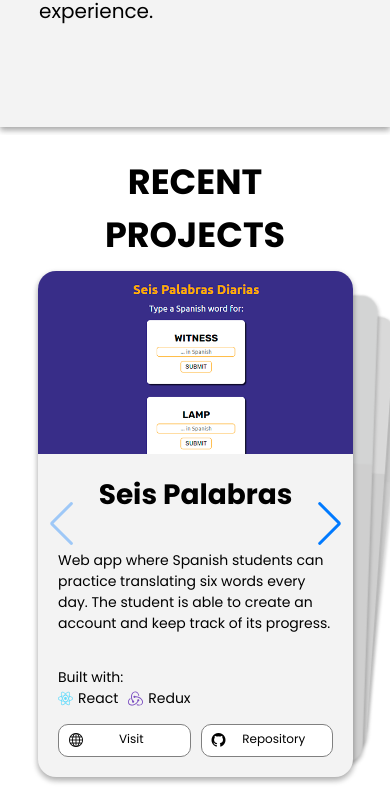
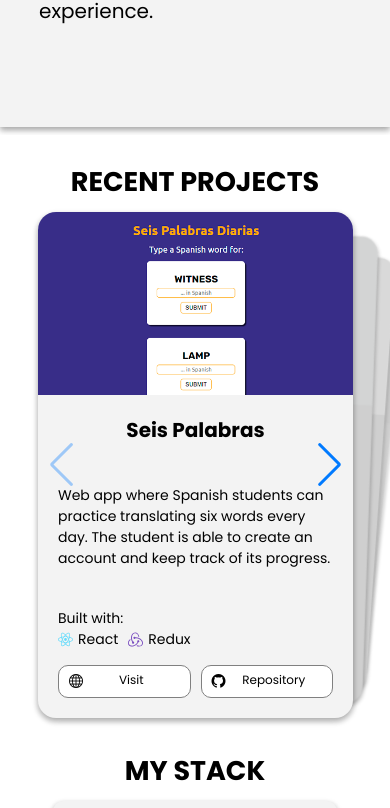
Before and after one commit to orozCoding/portfolio-v1, a React (Create React App) app: page / in a window 390 px wide. Shown: the part 727-1535 px from the top of the page. Built offline with nearby package versions, Linux system fonts and the light colour scheme.

Commit message:
Update responsive design

```diff
--- a/src/App.css
+++ b/src/App.css
@@ -99,7 +99,7 @@ body::-webkit-scrollbar-thumb {
 }
 
 section {
-  min-height: 100vh;
+  height: 100vh;
 }
 
 @media screen and (max-height: 420px) {
--- a/src/components/Projects/Projects.css
+++ b/src/components/Projects/Projects.css
@@ -1,6 +1,6 @@
 .swiper {
   width: 80%;
-  height: 75%;
+  height: 80vh;
 }
 
 .swiper-slide {
@@ -256,15 +256,43 @@ and (max-width: 820px) {
 }
 
 @media screen and (max-width: 500px)
-and (max-height: 500px) {
+and (max-height: 600px) {
 
   .swiper,
   .swiper-slice,
   .slice-ctn {
-    height: 100%;
+    height: 80vh;
   }
 
   .swiper-wrapper {
     height: auto;
   }
 }
+
+@media screen and (max-width: 1024px)
+and (min-height: 600px) {
+  .slice-title {
+    font-size: 20px;
+  }
+  .slice-description {
+    font-size: 14px;
+  }
+}
+
+@media screen and (max-width: 915px)
+and (min-height: 1300px) {
+  .section-works {
+    flex-direction: column;
+    justify-content: baseline;
+    gap: 20px;
+  }
+
+  .section-works-ctn-left,
+  .section-works-ctn-right {
+    width: 90%;
+  }
+
+  .swiper {
+    height: 30vh;
+  }
+}
--- a/src/sections/About.css
+++ b/src/sections/About.css
@@ -184,6 +184,14 @@ and (max-height: 650px) {
   }
 }
 
+@media screen and (max-width: 600px)
+and (max-height: 600px) {
+
+  .section-about {
+    min-height: 110vh;
+  }
+}
+
 @media screen and (max-width: 500px)
 and (max-height: 500px) {
 
@@ -191,3 +199,15 @@ and (max-height: 500px) {
     min-height: 130vh;
   }
 }
+
+@media screen and (max-height: 550px) {
+  .section-about {
+    min-height: 130vh;
+  }
+}
+
+@media screen and (max-height: 450px) {
+  .section-about {
+    min-height: 160vh;
+  }
+}
--- a/src/sections/Works.css
+++ b/src/sections/Works.css
@@ -3,7 +3,6 @@
   align-items: center;
   padding: 20px 20px;
   background-color: white;
-  height: 100%;
   margin-top: 8px;
   margin-bottom: 8px;
 }
@@ -22,7 +21,7 @@
   justify-content: center;
   gap: 20px;
   width: 50%;
-  min-height: 80vh;
+  height: 100%;
   flex-grow: 1;
 }
 
@@ -190,18 +189,35 @@
   }
 }
 
-@media only screen and (max-width: 800px) {
+@media only screen and (max-width: 820px) {
+  .section-works {
+    height: 200vh;
+ }
 
+ @media screen and (min-height: 800px) {
+    .section-works {
+    height: 150vh;
+    }
+  }
 
-  @media only screen and (min-height: 900px) {
-
+ @media screen and (min-height: 830px) {
+    .section-works {
+    height: 170vh;
+    }
   }
 }
 
-@media only screen and (max-width: 540px) {
- .section-works {
-  min-height: 150vh;
+@media only screen and (max-width: 412px) {
+  .section-works {
+    height: 150vh;
  }
+ .section-works-ctn-left {
+    height: 90%;
+  }
+
+  .section-works h2 {
+    font-size: 27px;
+  }
 }
 
 @media only screen and (min-height: 1024px) {
@@ -232,10 +248,69 @@ and (max-width: 820px) {
 }
 
 
-@media screen and (max-width: 500px)
+@media screen and (max-width: 600px)
+and (max-height: 600px) {
+
+  .section-works {
+    min-height: 200vh;
+  }
+}
+
+@media screen and (max-width: 600px)
 and (max-height: 500px) {
 
   .section-works {
     min-height: 250vh;
   }
 }
+
+
+@media screen and (max-height: 550px) {
+  .section-works {
+    min-height: 130vh;
+  }
+}
+
+@media screen and (max-height: 450px) {
+  .section-works {
+    min-height: 160vh;
+  }
+}
+
+@media only screen and (max-width: 376px) {
+  .section-works {
+    min-height: 180vh;
+ }
+ .section-works-ctn-left {
+    height: 60%;
+  }
+
+  .section-works h2 {
+    font-size: 27px;
+  }
+}
+
+@media screen and (max-width: 915px)
+and (min-height: 1300px) {
+  .section-works {
+    flex-direction: column;
+    justify-content: baseline;
+    gap: 20px;
+  }
+
+  .section-works-ctn-left,
+  .section-works-ctn-right {
+    width: 90%;
+  }
+
+  .slice-ctn {
+    height: 30vh;
+  }
+}
+
+@media screen and (max-width: 540px)
+and (min-height: 720px) {
+  .section-works {
+    height: 150vh;
+  }
+}
```
